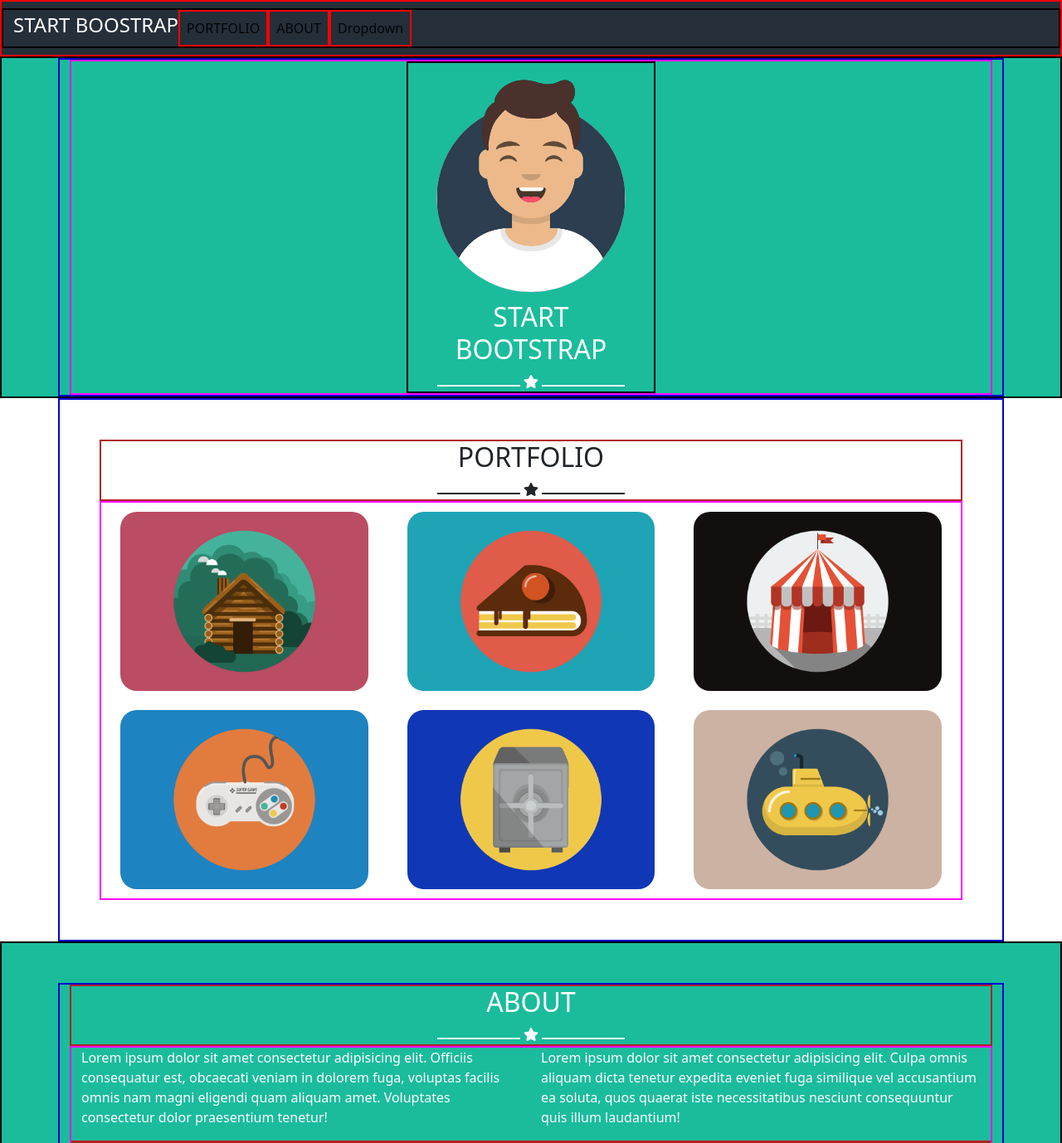
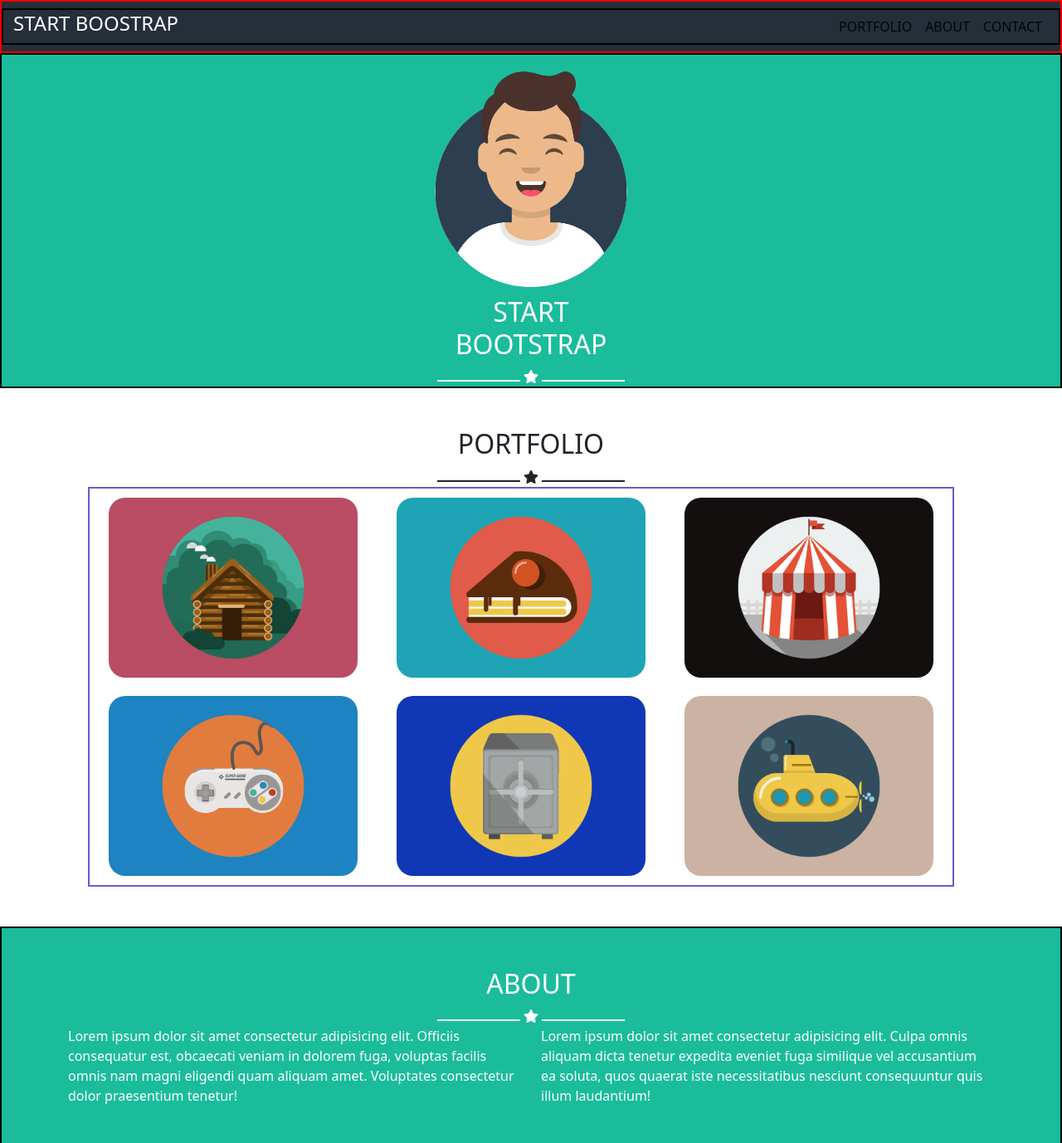
Before and after one commit to SimScap/html-css-bootstrap-freelancer, a plain HTML site: page index.html in a window 1280 px wide. Shown: the top 1378 px of the page at 83% size. Drawn offline with nearby package versions, Linux system fonts and the light colour scheme.

Commit message:
sistemato header, ora passo alle piccole modifiche

```diff
--- a/css/style.css
+++ b/css/style.css
@@ -5,31 +5,12 @@
     background-color: rgb(26, 188, 156);
 
 }
-.container{
-    border: 2px solid mediumblue;
-}
 .my-img-container{
     border: 2px solid slateblue;
 }
 .navbar{
     border: 2px solid red;
     background-color:rgb(37, 47, 57);
-}
-.row{
-    border: 2px solid magenta;
-    margin: 0 auto;
-}
-.my-justify-cnt{
-    justify-content: center;
-}
-.my-justify-around{
-    justify-content: space-around;
-}
-.my-margin-bottom{
-    margin-bottom: 1rem;
-}
-.my-text-container{
-    border: 2px solid firebrick;
 }
 img{
     border-radius: 20px;
@@ -40,7 +21,6 @@ img{
 }
 .my-img{
     width: 300px;
-    border: 2px solid black;
 }
 i{
     border: 1px solid white;
@@ -49,9 +29,6 @@ i{
 }
 ul{
     list-style-type: none;
-}
-li{
-    border: 2px solid red;
 }
 .star-line{
     border: 1px solid;
--- a/index.html
+++ b/index.html
@@ -18,8 +18,8 @@
             <button class="navbar-toggler" type="button" data-bs-toggle="collapse" data-bs-target="#navbarSupportedContent" aria-controls="navbarSupportedContent" aria-expanded="false" aria-label="Toggle navigation">
                 <span class="navbar-toggler-icon"></span>
             </button>
-              <div class="collapse navbar-collapse" id="navbarSupportedContent">
-                <ul class="navbar-nav me-auto mb-2 mb-lg-0">
+            <div class="collapse navbar-collapse justify-content-end" id="navbarSupportedContent">
+                <ul class="navbar-nav mb-2 mb-lg-0">
                 <li class="nav-item">
                     <a class="nav-link active" aria-current="page" href="#">PORTFOLIO</a>
                 </li>
@@ -27,8 +27,7 @@
                     <a class="nav-link active" href="#">ABOUT</a>
                 </li>
                 <li class="nav-item dropdown">
-                    <a class="nav-link active" href="#">Dropdown</a>
-                  </li>
+                    <a class="nav-link active" href="#">CONTACT</a>
                 </li>
                 </ul>
             </div>
@@ -90,7 +89,7 @@
                 </div>
         <section class="container-fluid bg-acqua text-white p-5">
             <div class="container">
-                <div class="my-text-container text-center">
+                <div class="text-center">
                     <h2>ABOUT</h2>
                         <div class="star-line"></div>
                         <div class="fas fa-star"></div>
@@ -109,7 +108,7 @@
             </div>
         </section>
         <section class="container p-5">
-            <div class="my-text-container text-center">
+            <div class="text-center">
                 <h2>CONTACT ME</h2>
                         <div class="star-line"></div>
                         <div class="fas fa-star"></div>
```
Lines whose indentation alone changed are shown as unchanged.
